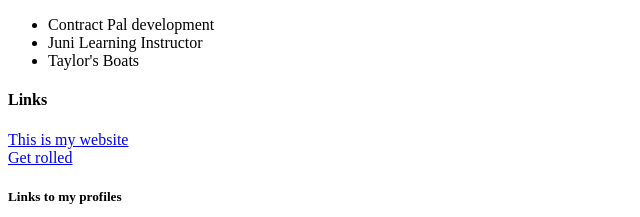
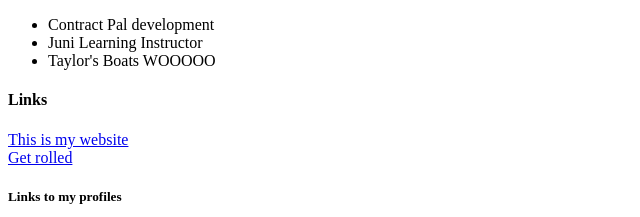
Before and after one commit to sjorgy3/Portfolio, a plain HTML site: page index.html in a window 1280 px wide. Shown: the part 340-557 px from the top of the page, 0-640 px from the left. Drawn offline with Linux system fonts and the light colour scheme.

Commit message:
new commit

```diff
--- a/index.html
+++ b/index.html
@@ -16,7 +16,7 @@
 <ul>
 	<li>Contract Pal development</li>
 	<li>Juni Learning Instructor</li>
-	<li>Taylor's Boats</li>
+	<li>Taylor's Boats WOOOOO</li>
 </ul>
 <h4>Links</h4>
 <a href=https://www.beanbagboys.click> This is my website</a>
```
